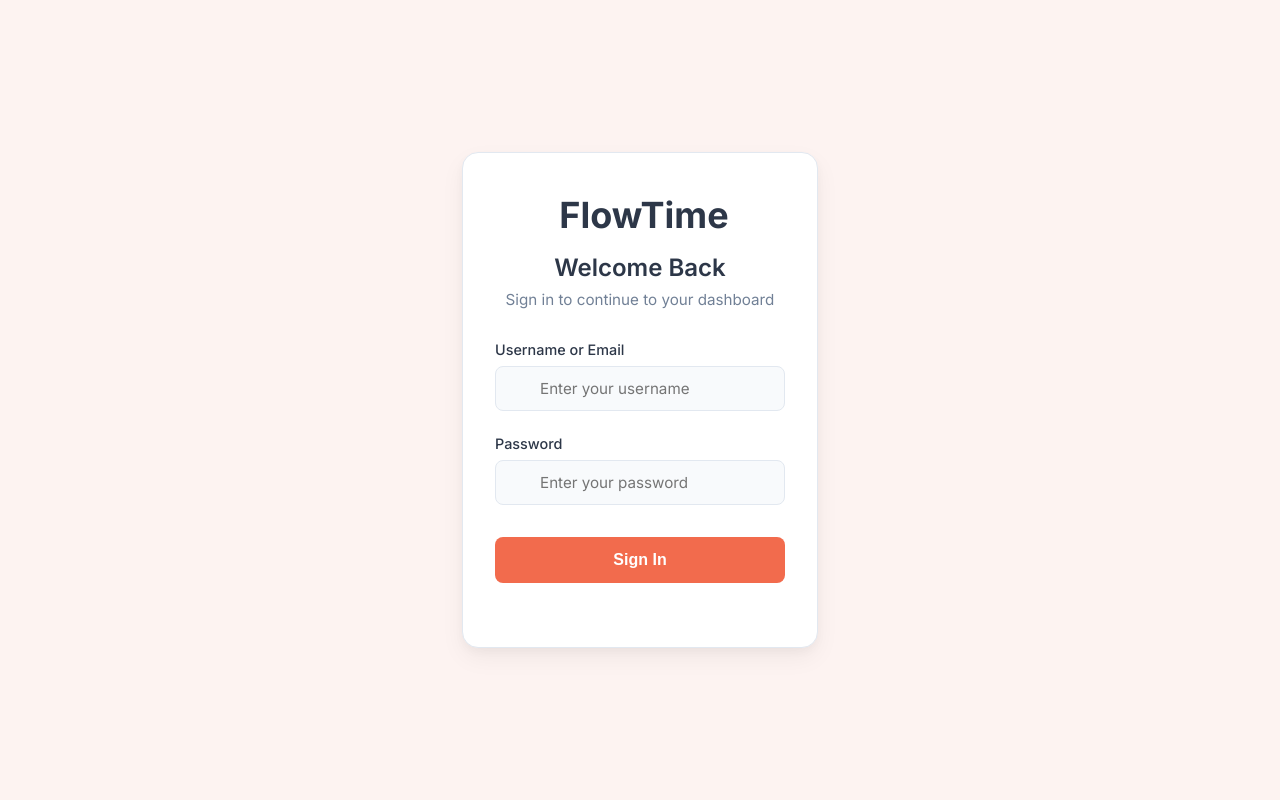
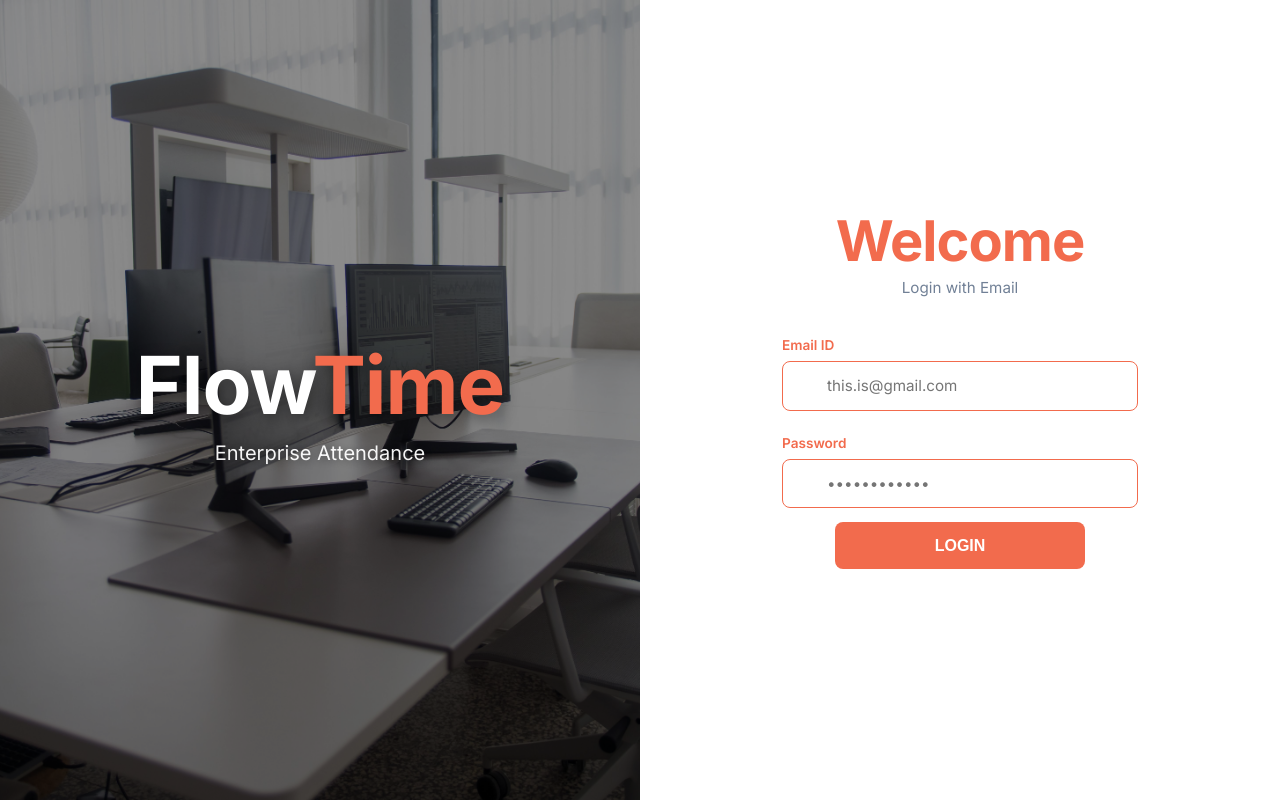
Before and after one commit to SamsonSheikh/Employee-Attendance-System, a PHP site: page /pages/public/login.php in a window 1280 px wide. Run offline with PHP 8.4, Linux system fonts and the light colour scheme; some libraries are stand-ins or nearby versions.

Commit message:
removing hr leaves and login improvement
improvement

```diff
--- a/assets/css/login.css
+++ b/assets/css/login.css
@@ -1,76 +1,112 @@
 @import url('https://fonts.googleapis.com/css2?family=Inter:wght@400;500;600;700&display=swap');
 
-:root {
-    --primary-color: #f26b4d;
-    --primary-hover: #e05a3c;
-    --text-main: #2d3748;
-    --text-muted: #718096;
-    --bg-main: #f4f7f6;
-    --bg-card: #ffffff;
-    --border-color: #e2e8f0;
-    --accent-red: #ef4444;
-}
-
 * {
-    box-sizing: border-box;
     margin: 0;
     padding: 0;
+    box-sizing: border-box;
 }
 
 body.login-body {
     font-family: 'Inter', sans-serif;
-    background-color: rgba(242, 107, 77, 0.08);
+    display: flex; /* Flex enforces the absolute 50/50 split */
+    width: 100vw;
+    height: 100vh;
+    overflow: hidden; /* Prevents scrollbars */
+    background-color: #ffffff;
+}
+
+/* ==============================================
+   LEFT SIDE: Full Bleed Image
+   ============================================== */
+.login-image-area {
+    flex: 1; /* Takes exactly 50% of the screen */
+    position: relative;
+    background-color: #f26b4d; /* Fallback color if image is missing */
+    background-image: url('../img/login-bg.jpg');
+    background-size: cover;
+    background-position: center;
+    background-repeat: no-repeat;
     display: flex;
     align-items: center;
     justify-content: center;
-    min-height: 100vh;
-    color: var(--text-main);
 }
 
+.image-overlay {
+    position: absolute;
+    top: 0;
+    left: 0;
+    width: 100%;
+    height: 100%;
+    background: rgba(0, 0, 0, 0.45); /* Darkens the background so text is readable */
+    z-index: 1;
+}
+
+.system-title {
+    position: relative;
+    z-index: 2;
+    color: #ffffff;
+    text-align: center;
+    padding: 2rem;
+}
+
+.system-title h1 {
+    font-size: 5rem; /* Massive typography to match reference */
+    font-weight: 800;
+    margin-bottom: 0.5rem;
+    letter-spacing: -1px;
+    text-shadow: 2px 4px 15px rgba(0,0,0,0.4);
+}
+
+.system-title h1 span {
+    color: #f26b4d; /* FlowTime Orange */
+}
+
+.system-title p {
+    font-size: 1.25rem;
+    opacity: 0.95;
+    text-shadow: 1px 2px 8px rgba(0,0,0,0.4);
+}
+
+/* ==============================================
+   RIGHT SIDE: Clean White Form
+   ============================================== */
 .login-container {
+    flex: 1; /* Takes exactly 50% of the screen */
+    display: flex;
+    align-items: center;
+    justify-content: center;
+    background-color: #ffffff;
+}
+
+.login-card {
     width: 100%;
     max-width: 420px;
     padding: 2rem;
-}
-
-.login-card {
-    background: var(--bg-card);
-    padding: 2.5rem 2rem;
-    border-radius: 16px;
-    box-shadow: 0 10px 25px rgba(0, 0, 0, 0.05), 0 4px 10px rgba(0, 0, 0, 0.03);
-    border: 1px solid var(--border-color);
+    /* ZERO borders, ZERO shadows */
+    background: transparent;
+    border: none;
+    box-shadow: none;
 }
 
 .login-header {
     text-align: center;
-    margin-bottom: 2rem;
-}
-
-.logo {
-    display: inline-flex;
-    align-items: center;
-    gap: 0.5rem;
-    font-size: 2.25rem;
-    font-weight: 700;
-    color: var(--text-main);
-    margin-bottom: 1rem;
-}
-
-.logo-icon {
-    color: var(--primary-color);
+    margin-bottom: 2.5rem;
 }
 
 .login-header h2 {
-    font-size: 1.5rem;
-    font-weight: 600;
-    margin-bottom: 0.5rem;
+    font-size: 3.5rem;
+    font-weight: 700;
+    color: #f26b4d; /* Match the reference's colored header */
+    margin-bottom: 0.2rem;
+    letter-spacing: -1px;
 }
 
 .login-header p {
-    color: var(--text-muted);
+    color: #718096;
     font-size: 0.95rem;
 }
 
+/* --- Form Elements --- */
 .form-group {
     margin-bottom: 1.5rem;
 }
@@ -78,9 +114,9 @@ body.login-body {
 .form-group label {
     display: block;
     margin-bottom: 0.5rem;
-    font-weight: 500;
-    font-size: 0.9rem;
-    color: var(--text-main);
+    font-weight: 600;
+    font-size: 0.85rem;
+    color: #f26b4d; /* Match reference colored labels */
 }
 
 .input-wrapper {
@@ -92,45 +128,45 @@ body.login-body {
     left: 1rem;
     top: 50%;
     transform: translateY(-50%);
-    color: var(--text-muted);
+    color: #718096;
     font-size: 1.2rem;
 }
 
 .form-control {
     width: 100%;
-    padding: 0.75rem 1rem 0.75rem 2.75rem;
-    border: 1px solid var(--border-color);
+    padding: 0.9rem 1rem 0.9rem 2.75rem;
+    border: 1px solid #f26b4d; /* Match reference colored borders */
     border-radius: 8px;
     font-family: 'Inter', sans-serif;
     font-size: 0.95rem;
-    color: var(--text-main);
+    color: #2d3748;
+    outline: none;
     transition: all 0.2s ease;
-    background-color: #f8fafc;
 }
 
 .form-control:focus {
-    outline: none;
-    border-color: var(--primary-color);
-    background-color: var(--bg-card);
     box-shadow: 0 0 0 3px rgba(242, 107, 77, 0.15);
 }
 
 .btn-primary {
     width: 100%;
-    padding: 0.875rem;
-    background-color: var(--primary-color);
+    max-width: 250px;
+    margin: 1.5rem auto 0 auto;
+    display: block;
+    padding: 0.9rem;
+    background-color: #f26b4d; /* Matches reference solid button */
     color: white;
     border: none;
     border-radius: 8px;
     font-weight: 600;
     font-size: 1rem;
+    text-transform: uppercase;
     cursor: pointer;
     transition: background-color 0.2s, transform 0.1s;
-    margin-top: 0.5rem;
 }
 
 .btn-primary:hover {
-    background-color: var(--primary-hover);
+    background-color: #e05a3c;
 }
 
 .btn-primary:active {
@@ -138,10 +174,26 @@ body.login-body {
 }
 
 .error-text {
-    color: var(--accent-red);
+    color: #ef4444;
     font-size: 0.85rem;
     margin-top: 0.5rem;
     display: flex;
     align-items: center;
     gap: 0.35rem;
 }
+
+/* --- Mobile Responsiveness --- */
+@media (max-width: 900px) {
+    body.login-body {
+        flex-direction: column;
+        overflow-y: auto;
+    }
+
+    .login-image-area {
+        display: none; /* Hide the background image entirely on small screens */
+    }
+
+    .login-container {
+        padding: 2rem 1rem;
+    }
+}
--- a/pages/hr/hrattendance.php
+++ b/pages/hr/hrattendance.php
@@ -68,7 +68,6 @@ $result = $conn->query($query);
                 <ul class="sidebar-links">
                     <li><a href="../../pages/hr/hrdashboard.php"><i class="ph ph-squares-four"></i> Dashboard</a></li>
                     <li class="active"><a href="../../pages/hr/hrattendance.php"><i class="ph ph-user-focus"></i> Attendance</a></li>
-                    <li><a href="../../pages/hr/hrleaveapprovals.php"><i class="ph ph-calendar-check"></i> Leave Approvals</a></li>
                     <li><a href="../../pages/hr/hremployees.php"><i class="ph ph-users"></i> Employees</a></li>
                     <li><a href="../../pages/hr/hrsettings.php"><i class="ph ph-gear"></i> Settings</a></li>
                 </ul>
--- a/pages/public/login.php
+++ b/pages/public/login.php
@@ -76,43 +76,52 @@ if ($_SERVER["REQUEST_METHOD"] == "POST") {
 <head>
     <meta charset="UTF-8">
     <meta name="viewport" content="width=device-width, initial-scale=1.0">
-    <title>Login</title>
+    <title>Login | FlowTime</title>
     <script src="https://unpkg.com/@phosphor-icons/web"></script>
     <link rel="stylesheet" href="../../assets/css/login.css">
 </head>
 <body class="login-body">
 
+    <div class="login-image-area">
+        <div class="image-overlay"></div>
+        <div class="system-title">
+            <h1>Flow<span>Time</span></h1>
+            <p>Enterprise Attendance</p>
+        </div>
+    </div>
+
     <div class="login-container">
         <div class="login-card">
             <div class="login-header">
-                <div class="logo">
-                    <span class="logo-icon"><i class="ph-fill ph-clock-user"></i></span>
-                    <span class="logo-text">FlowTime</span>
-                </div>
-                <h2>Welcome Back</h2>
-                <p>Sign in to continue to your dashboard</p>
+                <h2>Welcome</h2>
+                <p>Login with Email</p>
             </div>
 
             <form action="<?php echo htmlspecialchars($_SERVER["PHP_SELF"]); ?>" method="post">
                 <div class="form-group">
-                    <label>Username or Email</label>
+                    <label>Email ID</label>
                     <div class="input-wrapper">
                         <i class="ph ph-envelope-simple"></i>
-                        <input type="text" name="username" class="form-control" placeholder="Enter your username" value="<?php echo htmlspecialchars($username); ?>" required>
+                        <input type="text" name="username" class="form-control" placeholder="this.is@gmail.com" value="<?php echo htmlspecialchars($username); ?>" required>
                     </div>
                 </div>
                 <div class="form-group">
                     <label>Password</label>
                     <div class="input-wrapper">
                         <i class="ph ph-lock-key"></i>
-                        <input type="password" name="password" class="form-control" placeholder="Enter your password" required>
+                        <input type="password" name="password" class="form-control" placeholder="••••••••••••" required>
                     </div>
                     <?php if(!empty($password_err)): ?>
                         <span class="error-text"><i class="ph-fill ph-warning-circle"></i> <?php echo $password_err; ?></span>
                     <?php endif; ?>
                 </div>
+
+                <div class="form-group" style="text-align: right; margin-top: -10px;">
+                    <a href="#" style="font-size: 0.85rem; color: #718096; text-decoration: none;"></a>
+                </div>
+
                 <div class="form-group">
-                    <button type="submit" class="btn-primary">Sign In</button>
+                    <button type="submit" class="btn-primary">LOGIN</button>
                 </div>
             </form>
         </div>
```
Also changed, not shown: pages/hr/hrdashboard.php (+0 -12 lines), pages/hr/hrleaveapprovals.php (deleted, +0 -253 lines), assets/img/login-bg.jpg (added).
